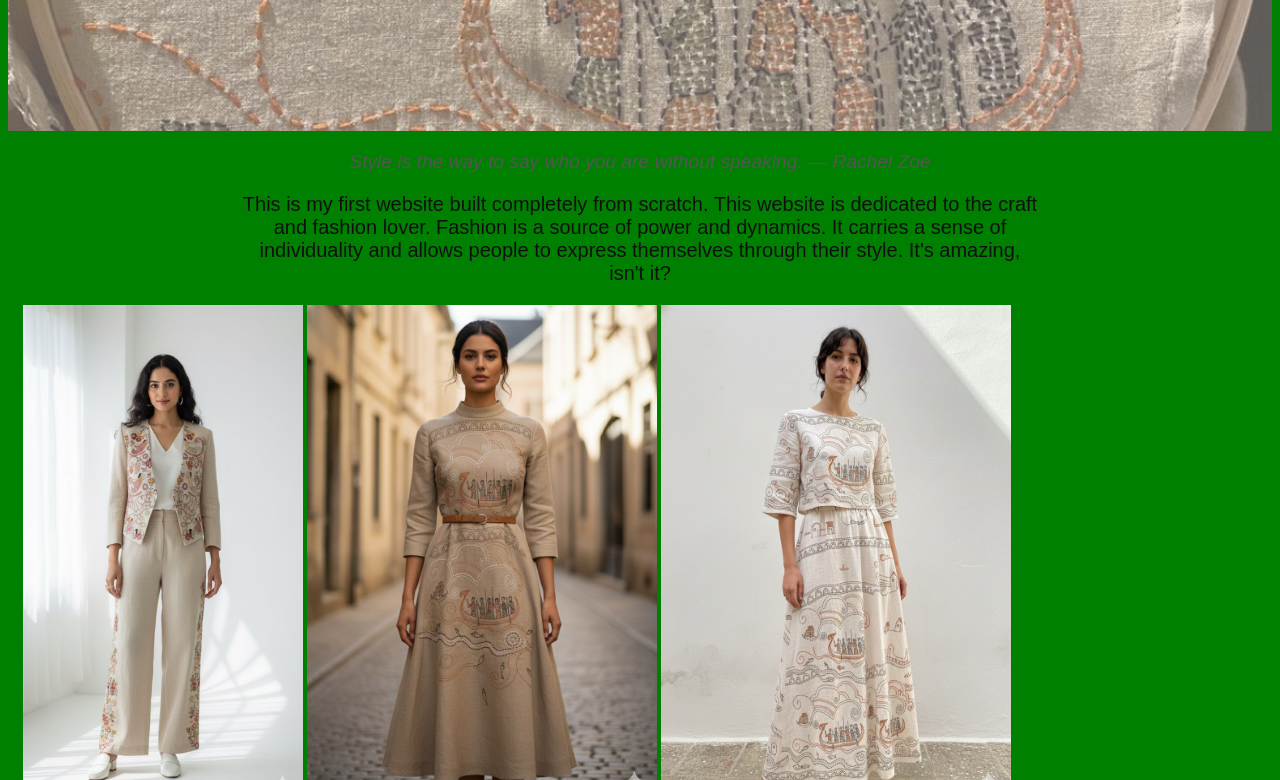
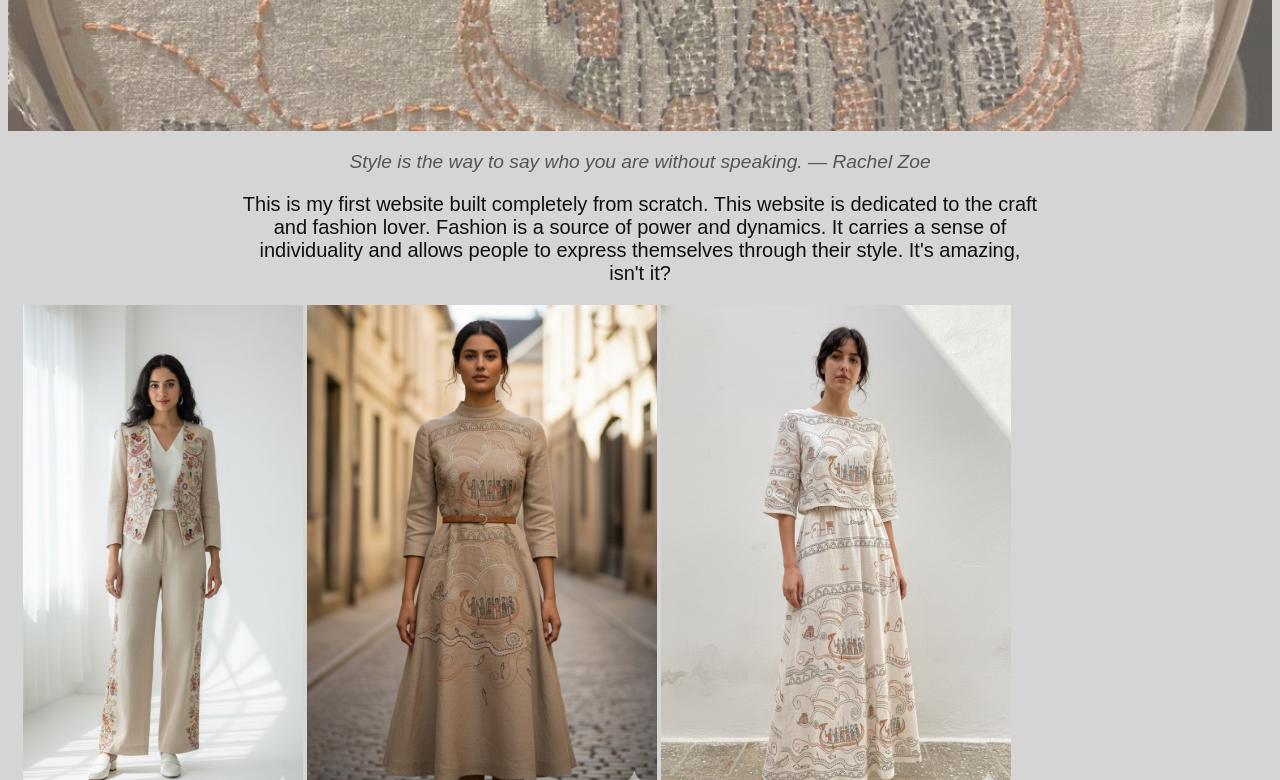
Before and after one commit to omarfaruk8617/OmarsProject, a plain HTML site: page index.html in a window 1280 px wide. Shown: the part 362-1142 px from the top of the page. Drawn offline with nearby package versions, Linux system fonts and the light colour scheme; no server answers; a web font is replaced by a local one.

Commit message:
change markdown content

```diff
--- a/style.css
+++ b/style.css
@@ -1,5 +1,5 @@
 body {
-  background-color: green;
+  background-color: rgb(212, 213, 212);
   color: #333;
   text-align: center;
   margin-top: 100px;
```
Also changed, not shown: 1 other file.
